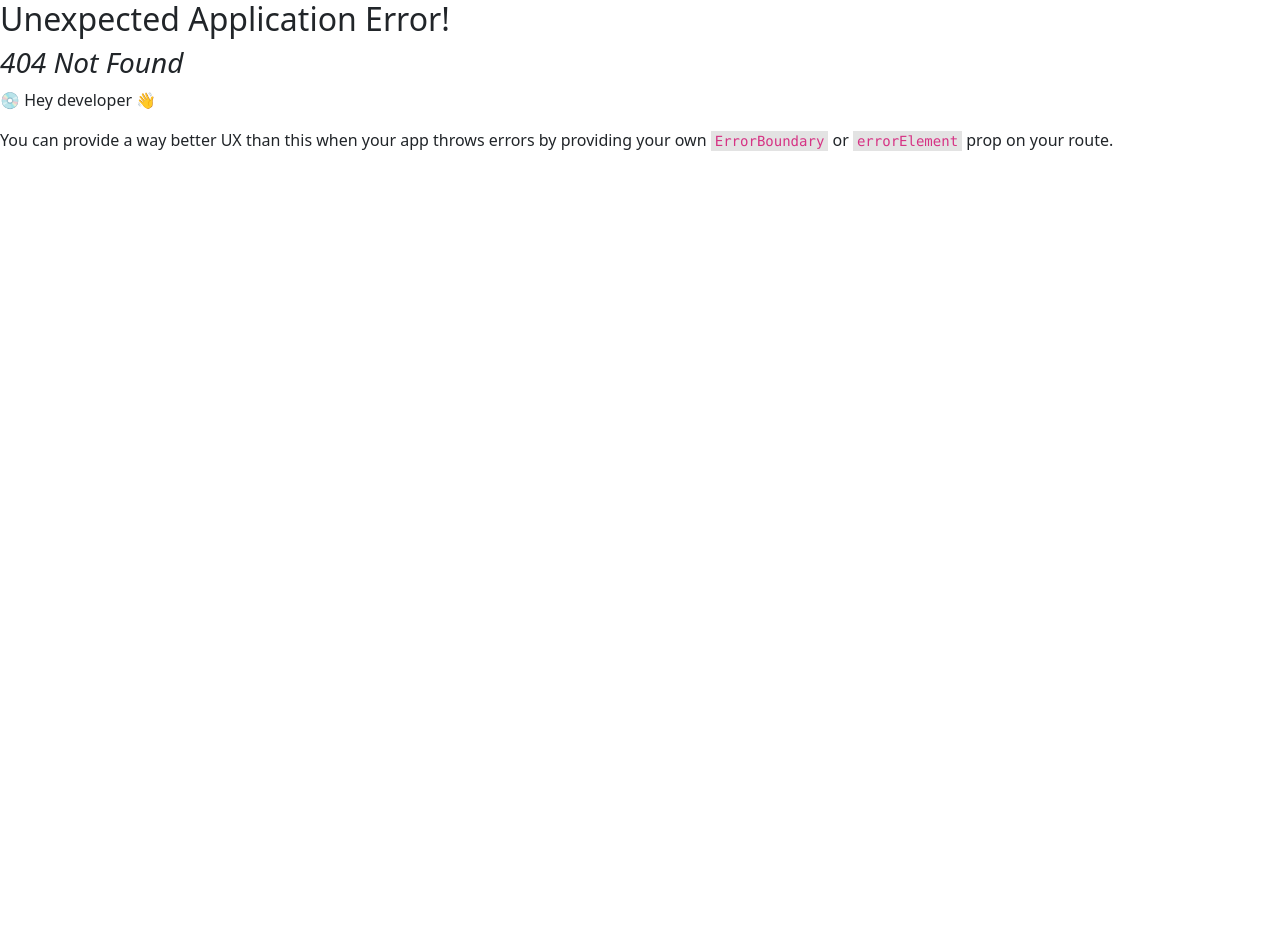
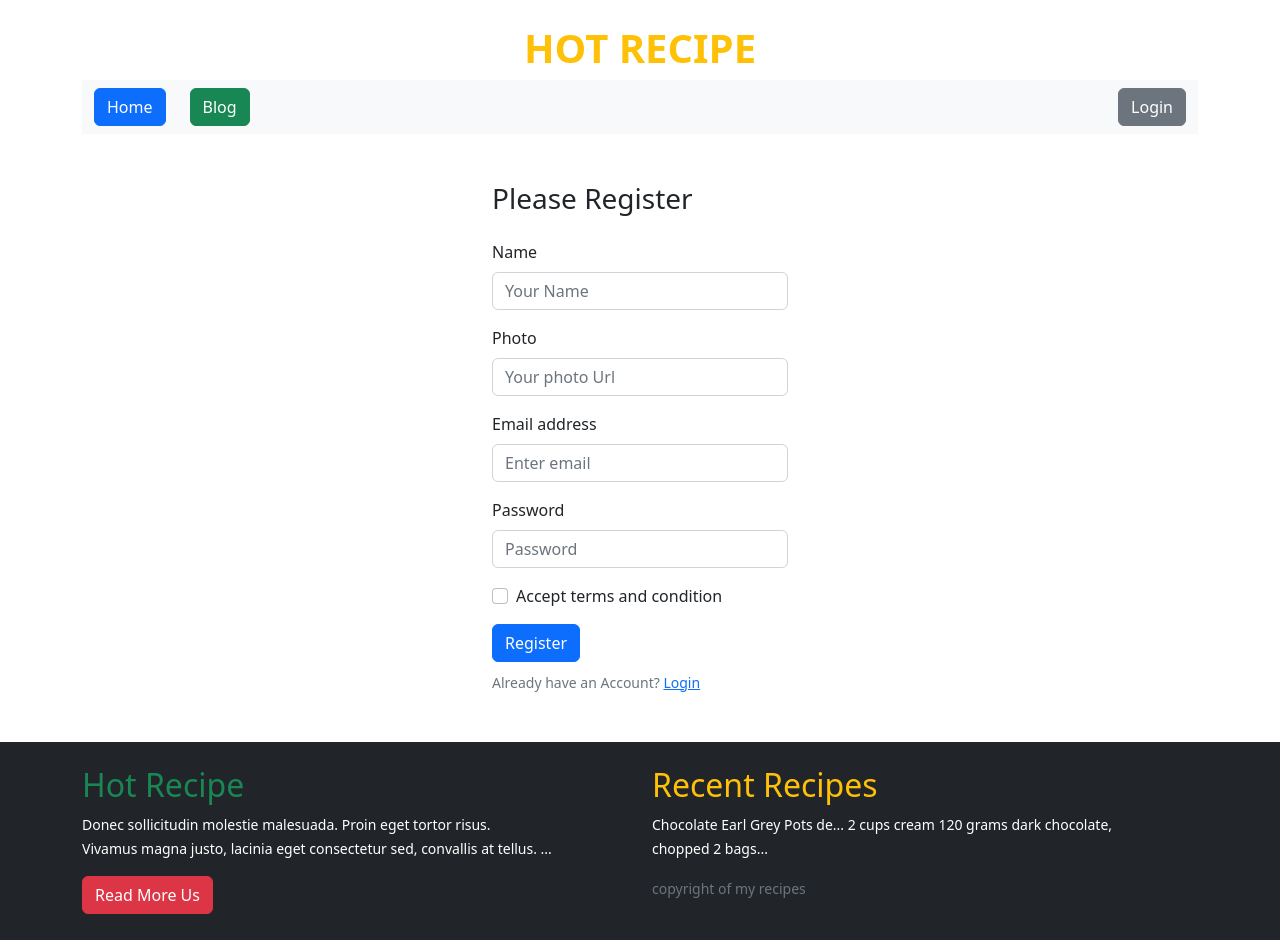
Before and after one commit to Avi39/chef-recipe-client, a React (Vite) app: page /register in a window 1280 px wide. Before the commit this address had no page. Before the commit the page ends 800 px from the top, so only its background shows below. Built offline with nearby package versions, Linux system fonts and the light colour scheme.

Commit message:
login form & registration form ready

```diff
--- a/src/pages/Login/Login.jsx
+++ b/src/pages/Login/Login.jsx
@@ -1,6 +1,8 @@
+/* eslint-disable react/no-unescaped-entities */
 /* eslint-disable no-unused-vars */
 import React from 'react';
 import { Button, Container, Form } from 'react-bootstrap';
+import { Link } from 'react-router-dom';
 
 const Login = () => {
     return (
@@ -19,14 +21,13 @@ const Login = () => {
                     <Form.Label>Password</Form.Label>
                     <Form.Control name='password' type="password" placeholder="Password" />
                 </Form.Group>
-                <Form.Group className="mb-3" controlId="formBasicCheckbox">
-                    <Form.Check type="checkbox" label="Check me out" />
-                </Form.Group>
-                <Button variant="primary" type="submit">
-                    Submit
+
+                <Button className='mb-2' variant="primary" type="submit">
+                    Login
                 </Button>
-                <Form.Text className="text-success">
-                       Dont have
+                <br />
+                <Form.Text className="text-secondary">
+                       Don't have an Account? <Link to="/register">Register</Link>
                        </Form.Text>
                 <Form.Text className="text-success">
 
--- a/src/pages/Register/Register.jsx
+++ b/src/pages/Register/Register.jsx
@@ -1,11 +1,52 @@
+/* eslint-disable react/no-unescaped-entities */
 /* eslint-disable no-unused-vars */
 import React from 'react';
+import { Button, Container, Form } from 'react-bootstrap';
+import { Link } from 'react-router-dom';
 
 const Register = () => {
     return (
-        <div>
-            <h2>THis is register</h2>
-        </div>
+        <Container className='w-25 mx-auto mt-5 mb-5'>
+            <h3 className='mb-4'>Please Register</h3>
+            <Form>
+            <Form.Group className="mb-3" controlId="formBasicPassword">
+                    <Form.Label>Name</Form.Label>
+                    <Form.Control name='name' type="text" placeholder="Your Name" />
+                </Form.Group>
+                <Form.Group className="mb-3" controlId="formBasicPassword">
+                    <Form.Label>Photo</Form.Label>
+                    <Form.Control name='photo' type="text" placeholder="Your photo Url" />
+                </Form.Group>
+                <Form.Group className="mb-3" controlId="formBasicEmail">
+                    <Form.Label>Email address</Form.Label>
+                    <Form.Control name='email' type="email" placeholder="Enter email" />
+                    {/* <Form.Text className="text-muted">
+                        We'll never share your email with anyone else.
+                    </Form.Text> */}
+                </Form.Group>
+
+                <Form.Group className="mb-3" controlId="formBasicPassword">
+                    <Form.Label>Password</Form.Label>
+                    <Form.Control name='password' type="password" placeholder="Password" />
+                </Form.Group>
+                <Form.Group className="mb-3" controlId="formBasicCheckbox">
+                    <Form.Check name='accept' type="checkbox" label="Accept terms and condition" />
+                </Form.Group>
+                <Button className='mb-2' variant="primary" type="submit">
+                    Register
+                </Button>
+                <br />
+                <Form.Text className="text-secondary">
+                       Already have an Account? <Link to="/login">Login</Link>
+                       </Form.Text>
+                <Form.Text className="text-success">
+
+                    </Form.Text>
+                    <Form.Text className="text-danger">
+
+                    </Form.Text>
+                </Form>
+        </Container>
     );
 };
 
--- a/src/routes/Routes.jsx
+++ b/src/routes/Routes.jsx
@@ -44,6 +44,10 @@ const router = createBrowserRouter([
         {
           path:'/login',
           element:<Login></Login>
+        },
+        {
+          path:'/register',
+          element:<Register></Register>
         }
       ]
     }
```
